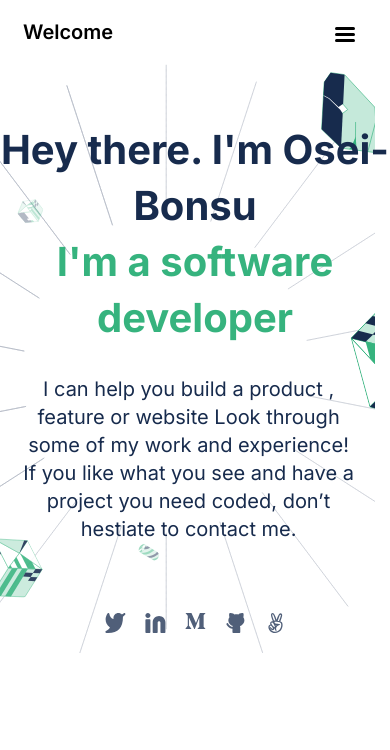
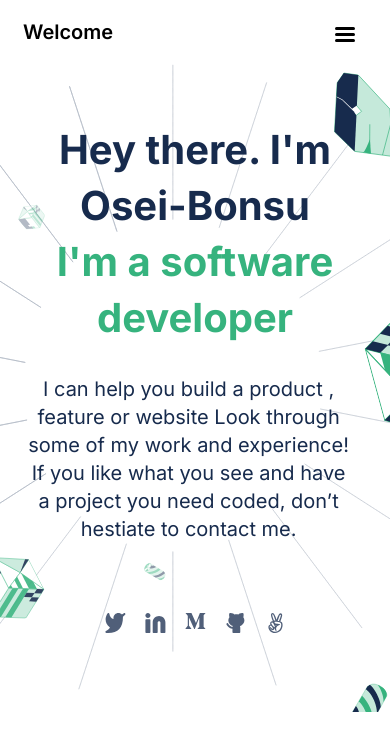
Before and after one commit to io-oseinana/My-Portfolio, a website: page index.html in a window 390 px wide. Drawn offline with Linux system fonts and the light colour scheme.

Commit message:
Fix margin for background image and headline text

```diff
--- a/css/main.css
+++ b/css/main.css
@@ -29,6 +29,7 @@
   font-weight: 700;
   font-size: 2.5rem;
   line-height: 3.5rem;
+  width: 327px;
 }
 
 .nav-toggle {
@@ -57,6 +58,7 @@
   font-weight: 400;
   font-size: 1.25rem;
   line-height: 1.75rem;
+  width: 327px;
   margin: 1.8rem 2rem 0 1.2rem;
   text-align: center;
   color: #172b4d;
@@ -91,8 +93,10 @@
   .headline-sec {
     display: flex;
     flex-direction: column;
+    height: 648px;
     background-image: url(/img/bg-header-illsutration-img/header-illsutration-mobile.svg);
     background-repeat: no-repeat;
+    background-size: cover;
   }
 
   /* Meni Icon(hamburger */
```
